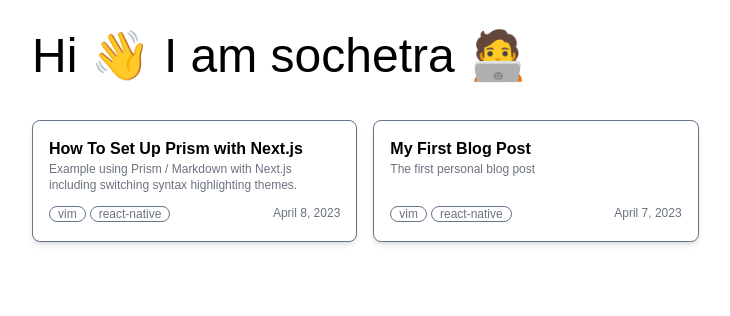
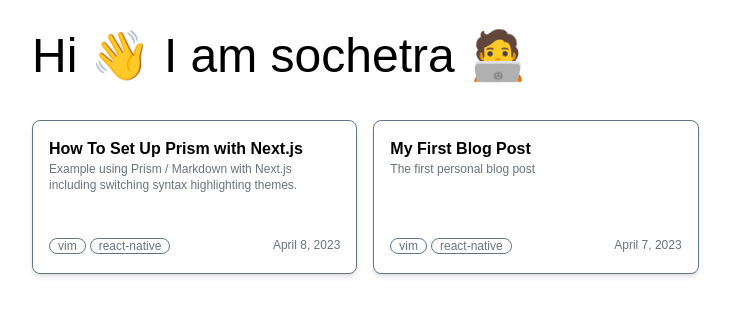
Before and after one commit to Novsochetra/blog, a Next.js app: page / in a window 1280 px wide. Shown: the top 316 px of the page, without its empty margins (104-834 px from the left). Built offline with nearby package versions, Linux system fonts and the light colour scheme; a small style sheet from the web is missing.

Commit message:
feat: add mt-8 tags in card

```diff
--- a/src/components/Card.tsx
+++ b/src/components/Card.tsx
@@ -30,7 +30,7 @@
           </p>
         </div>
 
-        <div className="flex flex-row items-center justify-between">
+        <div className="flex flex-row items-center justify-between mt-8">
           <div>
             {tags.map?.((t) => {
               return <Tag key={`post-item-${id}-tag-${t}`} label={t} />;
```
